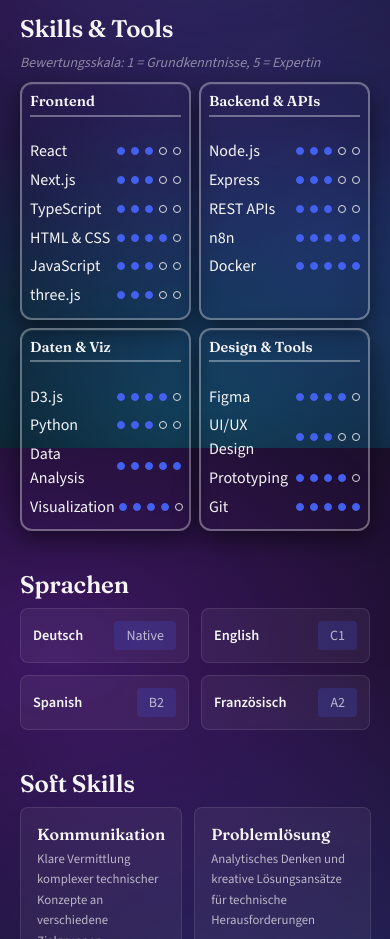
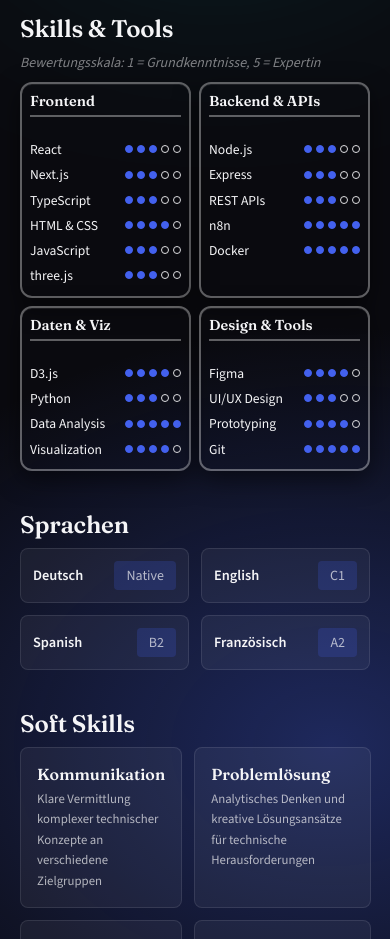
Before and after one commit to liveley/portfolio-liliane-schutz, a Next.js app in the folder portfolio/frontend/: page /ueber-mich in a window 390 px wide. Shown: the part 1240-2179 px from the top of the page. Built offline with nearby package versions, Linux system fonts and the light colour scheme.

Commit message:
fix: mobile skill label wrapping and background coverage issues

```diff
--- a/portfolio/frontend/app/globals.css
+++ b/portfolio/frontend/app/globals.css
@@ -140,6 +140,7 @@
   /* Hide scrollbar but keep scrolling (cross-browser) */
   scrollbar-width: none; /* Firefox */
   -ms-overflow-style: none; /* IE/Edge legacy */
+  background-color: var(--color-bg);
 }
 
 html::-webkit-scrollbar {
@@ -154,6 +155,7 @@
 
 body {
   min-height: 100vh;
+  min-height: 100svh;
   display: flex;
   flex-direction: column;
   background-color: var(--color-bg);
@@ -171,6 +173,22 @@
   -moz-osx-font-smoothing: grayscale;
   position: relative;
   isolation: isolate; /* Create stacking context for aurora overlay */
+}
+
+@supports (height: 100dvh) {
+  body {
+    min-height: 100dvh;
+  }
+}
+
+@media (max-width: 767px) {
+  body {
+    background-attachment: scroll;
+  }
+
+  body::before {
+    position: absolute;
+  }
 }
 
 /* Aurora Drift Animation Overlay */
--- a/portfolio/frontend/components/about/SkillBadge.module.css
+++ b/portfolio/frontend/components/about/SkillBadge.module.css
@@ -11,6 +11,17 @@
   /* No background transition - only dots animate on hover */
 }
 
+.info {
+  flex: 1;
+  min-width: 0;
+}
+
+.name {
+  display: block;
+  overflow-wrap: anywhere;
+  hyphens: auto;
+}
+
 /* ... existing styles ... */
 
 .level {
@@ -18,6 +29,7 @@
   gap: 6px;
   align-items: center;
   flex-shrink: 0; /* Prevent dots from shrinking/wrapping */
+  margin-left: auto;
 }
 
 
@@ -31,6 +43,14 @@
 }
 
 @media (max-width: 767px) {
+  .name {
+    font-size: 0.85rem;
+  }
+
+  .level {
+    gap: 4px;
+  }
+
   .dot {
     width: 8px;
     height: 8px;
```
